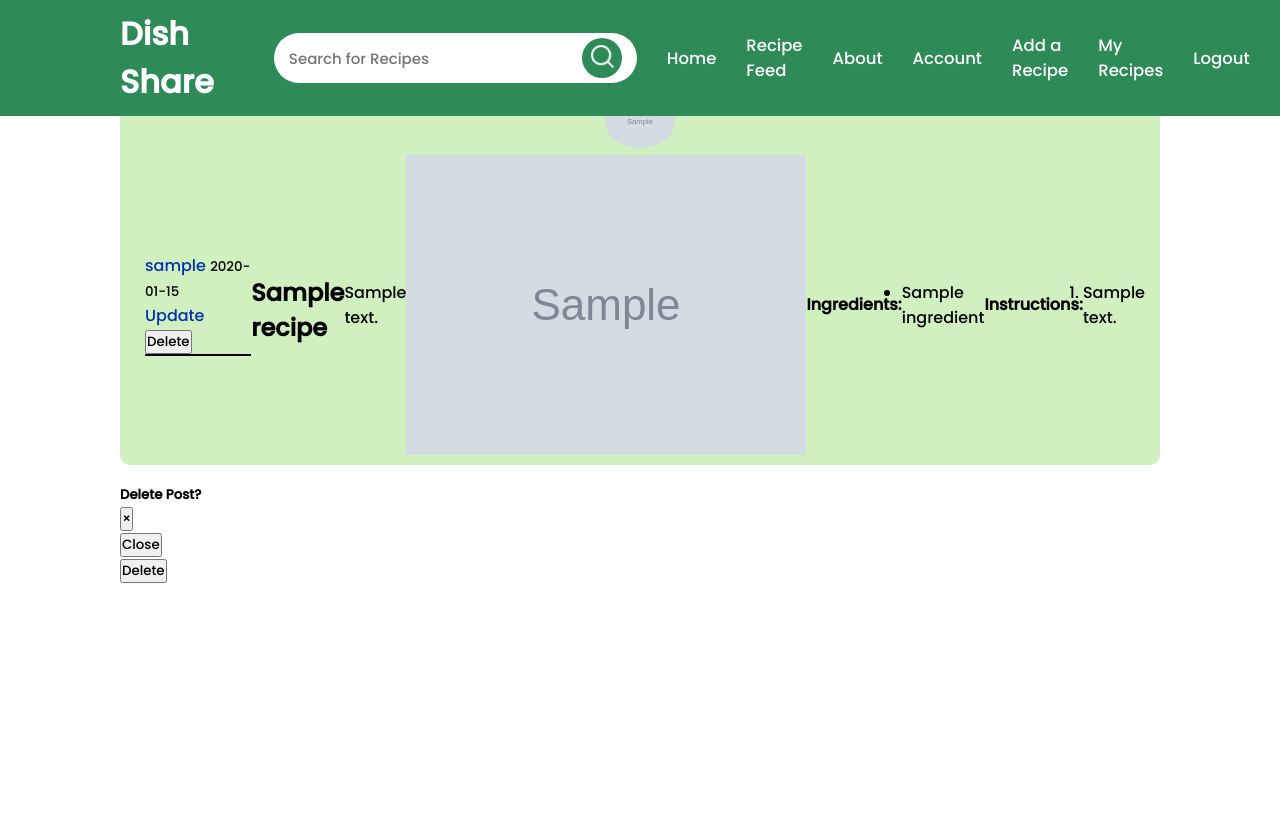
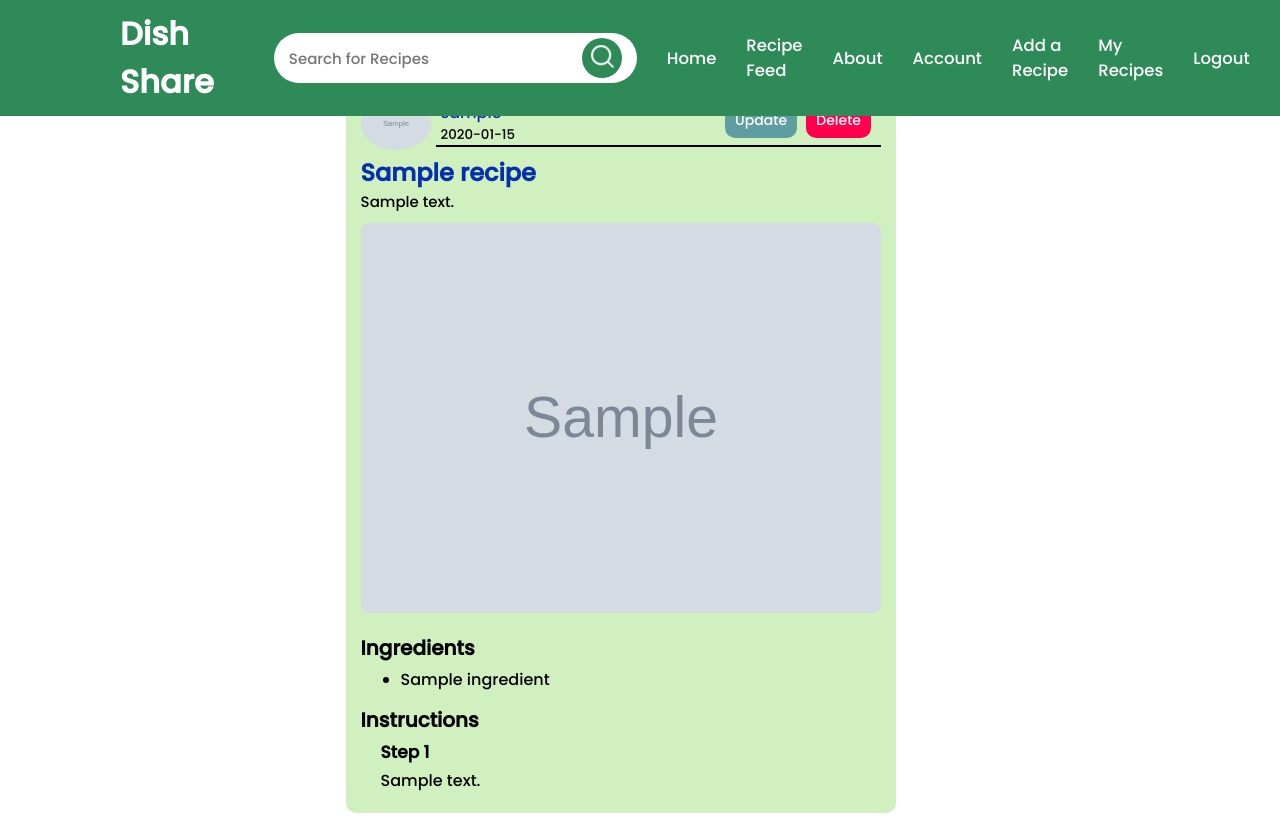
Before and after one commit to Elbadil/Dish_Share, a Flask app: page /recipe/1 in a window 1280 px wide. Before the commit the page ends 583 px from the top, so only its background shows below. Run offline with Flask 3, Linux system fonts and the light colour scheme; a user stored in the database is signed in; tables that the repository leaves empty hold one stand-in row (values such as "Sample post"); grey boxes marked "Sample" are stand-in pictures; some libraries are stand-ins or nearby versions.

Commit message:
Recipe Design Page Completed

```diff
--- a/app/static/styles/feed.css
+++ b/app/static/styles/feed.css
@@ -2,13 +2,12 @@
 .feed-center {
     position: absolute;
     top: 9%;
-    left: 25%;
+    left: 27%;
     width: 43%;
-    /* transform: translate(-20%, 0%); */
-    bottom: 0;
 }
 
 .media.content-section {
+    display: block;
     padding-top: 10px;
     padding-left: 15px;
     padding-right: 15px;
@@ -19,33 +18,49 @@
 }
 
 .media.content-section a {
-    color: #0530ad;
+    /* color: #0530ad; */
     text-decoration: none;
 }
 
-.media.content-section a:hover {
-    text-decoration: underline;
-}
-
 .media-body {
+    margin-bottom: 5px;
     width: 100%;
     display: flex;
     align-items: center;
     justify-content: flex-start;
 }
 
-.media-body a{
-    box-sizing: border-box;
+.title-description a, .name-date a {
+    color: #0530ad;
 }
 
+.title-description a:hover, .name-date a:hover {
+    text-decoration: underline;
+}
+
+
 .article-metadata {
+    display: flex;
+    align-items: center;
+    justify-content: space-between;
     width: 100%;
-    margin-left: 10px; /* Adjust the margin as needed */
+    padding-left: 5px;
+    margin-left: 5px;
     border-bottom: 2px solid black;
 }
 
+.name-date {
+    display: flex;
+    flex-direction: column;
+    justify-content: flex-start;
+}
+
+.delete-update {
+    margin-bottom: 6px;
+}
 
 .rounded-circle.article-img {
+    float: right;
     width: 10px;
     min-width: 70px;
 }
@@ -69,9 +84,61 @@
     margin-bottom: 16px;
     background: seagreen;
     color: white;
-
 }
 
 .pagination-container {
+    padding-top: 10px;
     padding-bottom: 30px;
 }
+
+.title-description p {
+    font-size: 15px;
+}
+
+.update-btn {
+    font-size: 14px;
+    margin-right: 5px;
+    background-color: #5F9EA0;
+    padding: 8px 10px;
+    border-radius: 10px;
+    color: white;
+}
+
+.delete-btn {
+    font-size: 14px;
+    margin-right: 10px;
+    background-color: #FF004F;
+    padding: 8px 10px;
+    border-radius: 10px;
+    color: white;
+}
+
+.full-link {
+    font-weight: 600;
+}
+
+.ing-inst h3 {
+    font-size: 20px;
+    margin-top: 13px;
+    margin-bottom: 4px;
+}
+
+.ing-inst h4 {
+    font-size: 17px;
+    margin-bottom: 3px;
+    padding-left: 20px;
+}
+
+.ing-inst ul {
+    padding-left: 40px;
+}
+
+.ing-inst ol {
+    list-style-type: none;
+    margin-bottom: 10px;
+}
+
+.ing-inst ol li {
+    padding-left: 20px;
+    margin-bottom: 10px;
+}
--- a/app/static/styles/login.css
+++ b/app/static/styles/login.css
@@ -95,17 +95,17 @@
 }
 
 .alert-error {
-    font-size: 16px;
-    border-radius: 2px;
-    /* padding: 10px 9px; */
-    /* background-color:#EE204D; */
-    color:#EE204D;
+    font-size: 14px;
+    border-radius: 6px;
+    padding: 10px 9px;
+    background-color: #EE204D;
+    color: white;
 }
 
 .alert-success {
     margin-top: 20px;
     font-size: 14px;
-    border-radius: 2px;
+    border-radius: 6px;
     padding: 10px 9px;
     background-color: #3EB489;
     color: white;
--- a/app/templates/recipe.html
+++ b/app/templates/recipe.html
@@ -1,41 +1,58 @@
 {% extends "layout.html" %}
 {% block content %}
+    <div class="feed-center">
         <article class="media content-section">
+            <div class="media-body">
                 <a href="{{ url_for('user_recipes', username=recipe.user.username) }}">
                     <img class="rounded-circle article-img" src="{{ url_for('static', filename='images/' + recipe.user.image_file) }}">
                 </a>
-        <div class="media-body">
                 <div class="article-metadata">
+                    <div class="name-date">
                         <a class="mr-2" href="{{ url_for('user_recipes', username=recipe.user.username) }}">{{ recipe.user.username }}</a>
                         <small class="text-muted">{{ recipe.created_at.strftime('%Y-%m-%d') }}</small>
+                    </div>
                     {% if recipe.user == current_user %}
-                <div>
-                    <a href="{{ url_for('update_recipe', recipe_id=recipe.id )}}">Update</a>
-                    <button type="button" class="btn btn-danger btn-sm m-1" data-toggle="modal" data-target="#deleteModal">Delete</button>
+                        <div class="delete-update">
+                            <a class="update-btn" href="{{ url_for('update_recipe', recipe_id=recipe.id )}}">Update</a>
+                            <a class="delete-btn" href="{{ url_for('delete_recipe', recipe_id=recipe.id )}}">Delete</a>
                         </div>
                     {% endif %}
                 </div>
-            <h2 class="article-title">{{ recipe.title }}</h2>
-            <p class="article-content">{{ recipe.description }}</p>
+            </div>
+            <div class="title-description">
+                <!-- Recipe Title -->
+                <a class="article-title" href="{{ url_for('recipe', recipe_id=recipe.id) }}"><h1 class="main-dish">{{ recipe.title }}</h1></a>
+                <!-- Recipe description -->
+                <p class="article-content">{{ recipe.description }}
+                </p>
+                <!-- Recipe image -->
                 {% if recipe.image_file %}
-                <img class="rounded img-fluid mb-3" src="{{ url_for('static', filename='images/' + recipe.image_file) }}" >
+                <a href="{{ url_for('recipe', recipe_id=recipe.id) }}">
+                    <img class="feed-img" src="{{ url_for('static', filename='images/' + recipe.image_file) }}">
+                </a>
                 {% endif %}
-            <h4>Ingredients:</h4>
+                <div class="ing-inst">
+                    <!-- Ingredients -->
+                    <h3>Ingredients</h3>
                     <ul>
-                {% for ingredient in recipe.ingredients | sort(attribute='order') %}
+                        {% for ingredient in recipe.ingredients %}
                             <li>{{ ingredient.name }}</li>
                         {% endfor %}
                     </ul>
-            <h4>Instructions:</h4>
+                    <!-- Intrustions -->
+                    <h3>Instructions</h3>
                     <ol>
-                {% for instruction in recipe.instructions | sort(attribute='step') %}
+                        {% for instruction in recipe.instructions %}
+                        <h4>Step {{ loop.index0 + 1 }}</h4>
                             <li>{{ instruction.text }}</li>
                         {% endfor %}
                     </ol>
                 </div>
+            </div>
         </article>
+    </div>
     <!-- Modal -->
-    <div class="modal fade" id="deleteModal" tabindex="-1" role="dialog" aria-labelledby="deleteModalLabel" aria-hidden="true">
+    <!-- <div class="modal fade" id="deleteModal" tabindex="-1" role="dialog" aria-labelledby="deleteModalLabel" aria-hidden="true">
         <div class="modal-dialog" role="document">
             <div class="modal-content">
                 <div class="modal-header">
@@ -52,5 +69,5 @@
                 </div>
             </div>
         </div>
-    </div>
+    </div> -->
 {% endblock content %}
```
Also changed, not shown: app/templates/feed.html (+7 -4 lines). Lines whose indentation alone changed are shown as unchanged.
